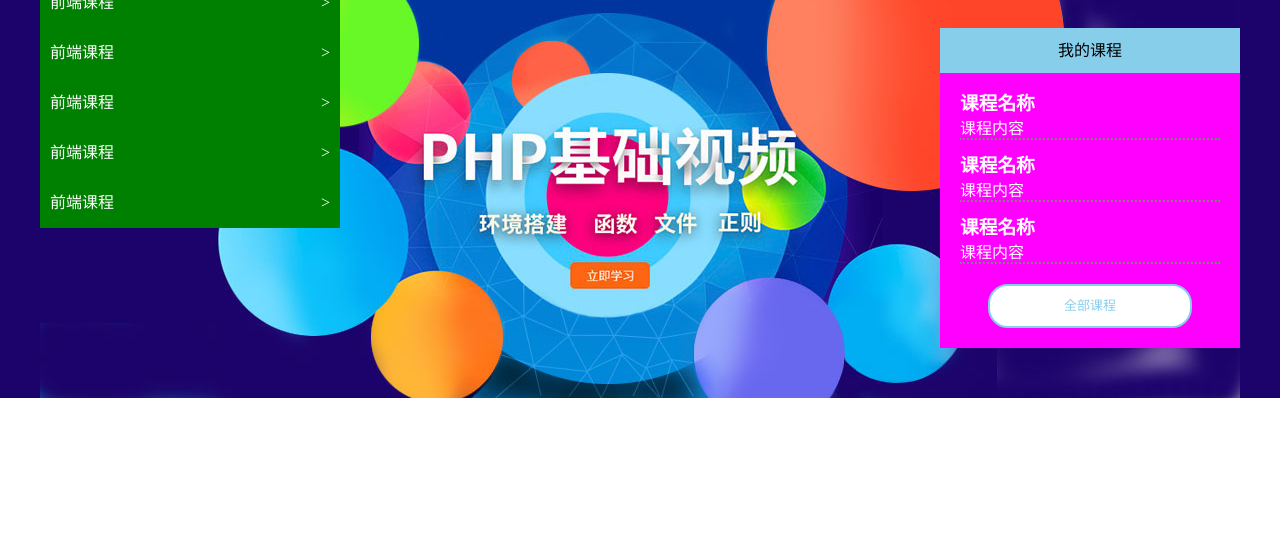
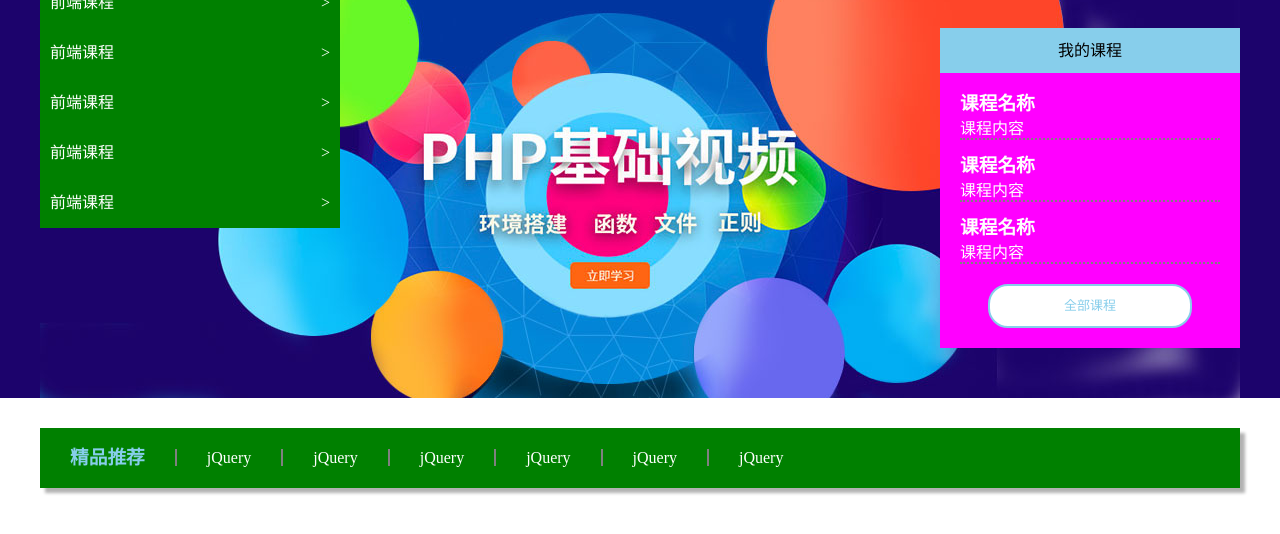
Before and after one commit to pop1234o/FrontEndProject, a plain HTML site: page css/heima/sample/study/index.html in a window 1280 px wide. Shown: the part 94-628 px from the top of the page. Drawn offline with Linux system fonts and the light colour scheme.

Commit message:
feat:添加了知识

```diff
--- a/css/heima/sample/study/index.html
+++ b/css/heima/sample/study/index.html
@@ -28,6 +28,7 @@
             <span>pop</span>
         </div>
     </div>
+    <!-- banner部分 -->
     <div class="banner">
         <!-- 记得设置版心样式 -->
         <div class="w" style="background-color: red;">
@@ -63,6 +64,23 @@
             </div>
         </div>
     </div>
+
+    <!-- 精品推荐部分 -->
+    <div class="recommend w">
+    	<h3>
+    		精品推荐
+    	</h3>
+
+    		<ul>
+    			<li><a href="#" title="">jQuery</a></li>
+    			<li><a href="#" title="">jQuery</a></li>
+    			<li><a href="#" title="">jQuery</a></li>
+    			<li><a href="#" title="">jQuery</a></li>
+    			<li><a href="#" title="">jQuery</a></li>
+    			<li><a href="#" title="">jQuery</a></li>
+    		</ul>
+
+    </div>
 </body>
 
 </html>
--- a/css/heima/sample/study/style.css
+++ b/css/heima/sample/study/style.css
@@ -142,8 +142,8 @@ button {
     text-align: center;
 }
 
-.course ul{
-	padding-top: 5px;
+.course ul {
+    padding-top: 5px;
 }
 
 .course ul li {
@@ -169,7 +169,42 @@ button {
     border-radius: 20px;
 }
 
-.course a:hover{
+.course a:hover {
     background-color: skyblue;
     color: white;
 }
+
+.recommend {
+    height: 60px;
+    margin-top: 30px;
+    background-color: green;
+    box-shadow: 5px 5px 3px rgba(0, 0, 0, 0.3);
+}
+
+.recommend h3 {
+    float: left;
+    height: 60px;
+    line-height: 60px;
+    margin-left: 30px;
+    margin-right: 30px;
+    color: skyblue;
+
+}
+
+
+.recommend ul li {
+    float: left;
+    height: 60px;
+    line-height: 60px;
+}
+
+.recommend ul li a {
+
+    padding: 0px 30px;
+    color: white;
+    border-left: 2px solid gray;
+}
+
+.recommend ul li a:hover {
+    color: blue;
+}
```
Also changed, not shown: css/heima/css.md (+21 -0 lines).
